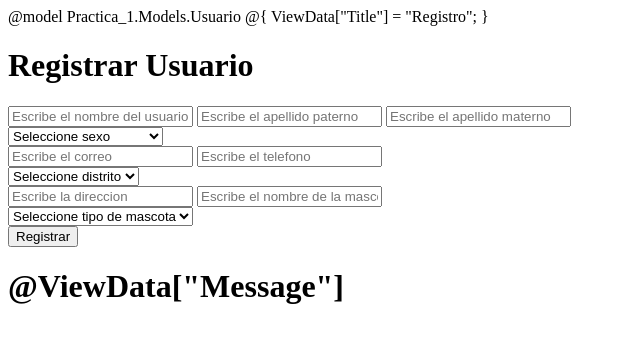
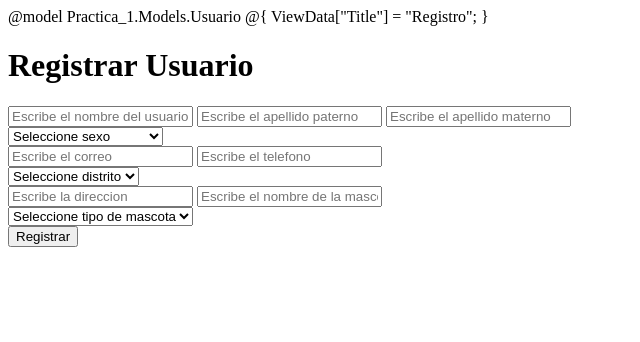
Before and after one commit to MauricioOrtega28/pc01, a plain HTML site: page index.html in a window 1280 px wide. Shown: the whole page, without its empty margins (0-640 px from the left). Drawn offline with Linux system fonts and the light colour scheme.

Commit message:
solucion errores

```diff
--- a/index.html
+++ b/index.html
@@ -67,5 +67,5 @@
             <button type="submit" class="btn btn-primary">Registrar</button>
         </div>
     </form>
-    <h1>@ViewData["Message"]</h1>
+
 </div>
```
